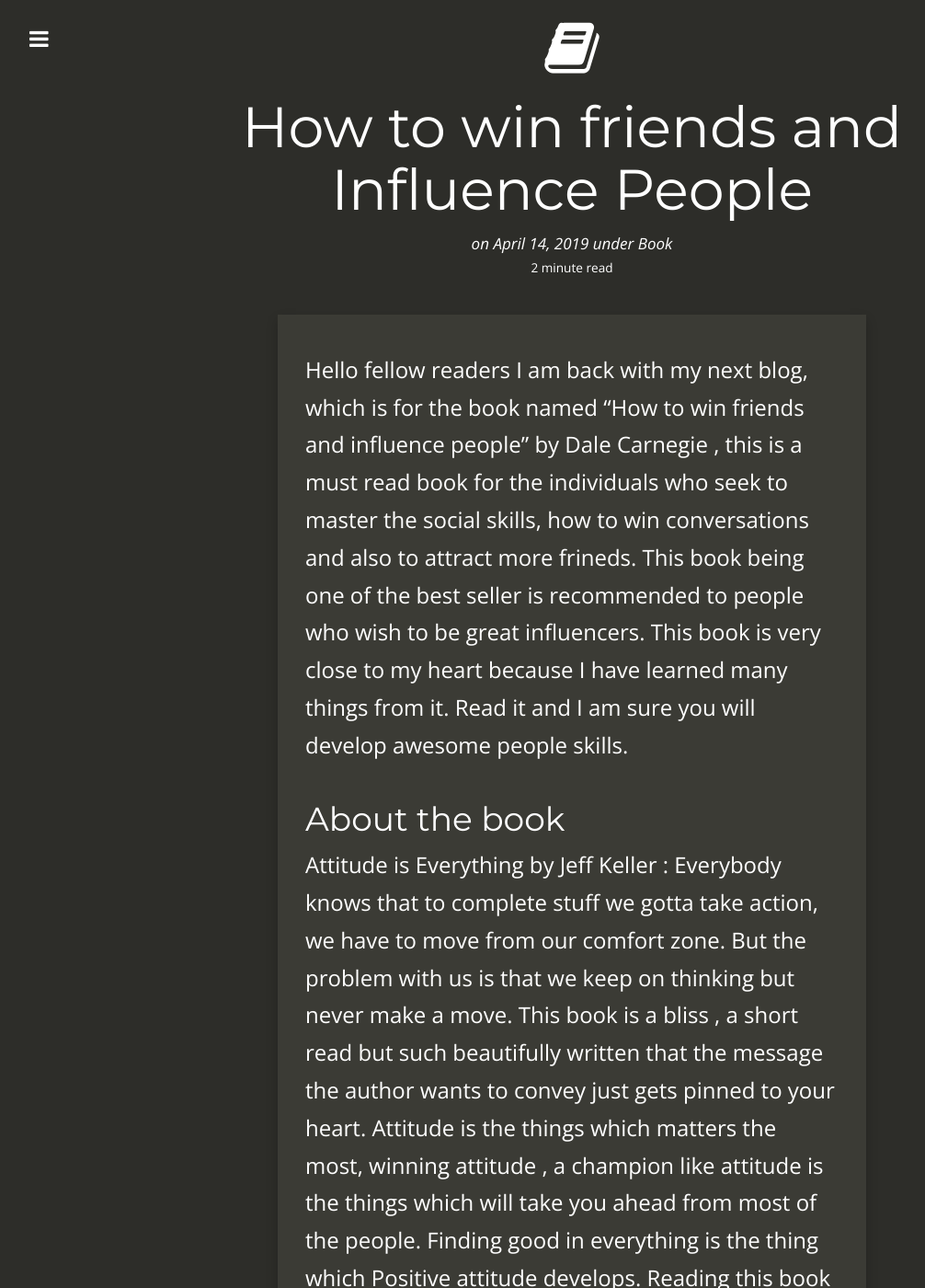
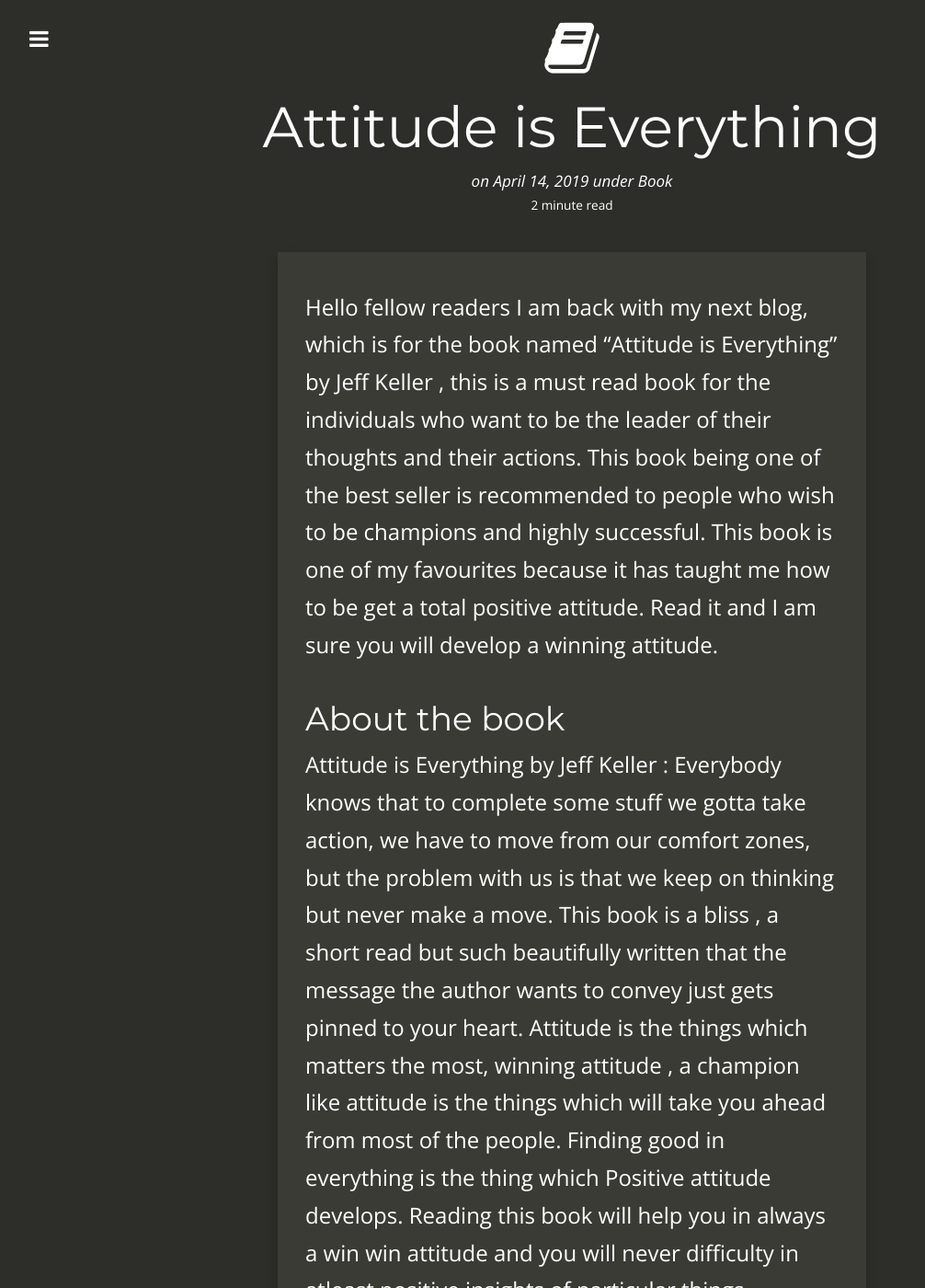
Before and after one commit to arjunsachdev8/arjunsachdev8.github.io, a Jekyll site: the page built from _posts/2018-04-14-Atittude-is-Everything.md, in a window 1280 px wide and 1400 px high. Shown: the whole window at 92% size, without its empty margins (18-1024 px from the left). Built offline with Jekyll 4.4.1, drawn with Linux system fonts in a browser that asks for light colours; nearby versions of some CDN libraries; some of the changed text lies outside the part shown.

Commit message:
Update 2018-04-14-Atittude-is-Everything.md

```diff
--- a/_posts/2018-04-14-Atittude-is-Everything.md
+++ b/_posts/2018-04-14-Atittude-is-Everything.md
@@ -1,8 +1,8 @@
 ---
 layout:     post
-title:     How to win friends and Influence People
+title:     Attitude is Everything
 date:       2019-04-14 21:32:18
-summary:    Review for the book Atittude is Everything
+summary:    Review for the book Attitude is Everything
 categories:
   - Book
 thumbnail: book
@@ -10,11 +10,11 @@ tags:
   - Fourth Post
 ---
 
-Hello fellow readers I am back with my next blog, which is for the book named “How to win friends and influence people” by Dale Carnegie , this is a must read book for the individuals who seek to master the social skills, how to win conversations and also to attract more frineds. This book being one of the best seller is recommended to people who wish to be great influencers. This book is very close to my heart because I have learned many things from it. Read it and I am sure you will develop awesome people skills. <br />
+Hello fellow readers I am back with my next blog, which is for the book named “Attitude is Everything” by Jeff Keller , this is a must read book for the individuals who want to be the leader of their thoughts and their actions. This book being one of the best seller is recommended to people who wish to be champions and highly successful. This book is one of my favourites because it has taught me how to be get a total positive attitude. Read it and I am sure you will develop a winning attitude. <br />
 
 ## About the book <br />
 
-Attitude is Everything by Jeff Keller : Everybody knows that to complete stuff we gotta take action, we have to move from our comfort zone. But the problem with us is that we keep on thinking but never make a move. This book is a bliss , a short read but such beautifully written that the message the author wants to convey just gets pinned to your heart. Attitude is the things which matters the most, winning attitude , a champion like attitude is the things which will take you ahead from most of the people. Finding good in everything is the thing which Positive attitude develops.
+Attitude is Everything by Jeff Keller : Everybody knows that to complete some stuff we gotta take action, we have to move from our comfort zones, but the problem with us is that we keep on thinking but never make a move. This book is a bliss , a short read but such beautifully written that the message the author wants to convey just gets pinned to your heart. Attitude is the things which matters the most, winning attitude , a champion like attitude is the things which will take you ahead from most of the people. Finding good in everything is the thing which Positive attitude develops.
 Reading this book will help you in always a win win attitude and you will never difficulty in atleast positive insights of particular things . <br />
 This book is interesting because the author conveys his messages through real life examples which he or some of his friends had faced during the years, one of them being to praise somebody. We are always ready to criticize people but we rarely praise, by logic vice versa should happen, these are the things which we know but we ignore to follow. The author says how to follow these things in our daily routine that these things start to strike in your mind. <br />
 The best thing this book teaches is how to let the other person whom you want to influence or befriend speak and how to think from his point of view. While reading this book the author makes you to think about the scenario and get involved. I surely believe this has helped me in getting to know things better .<br />
```
